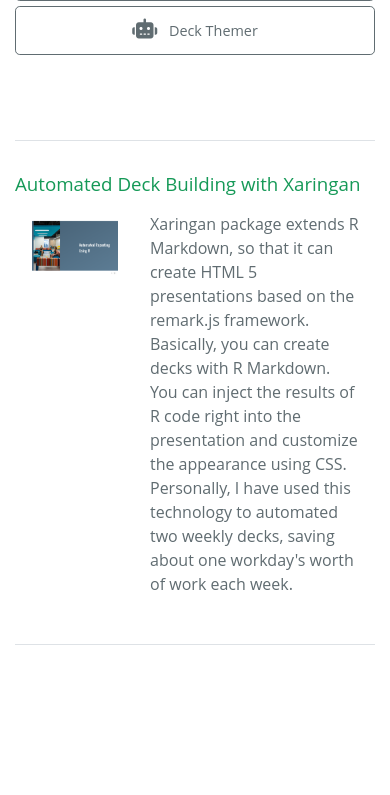
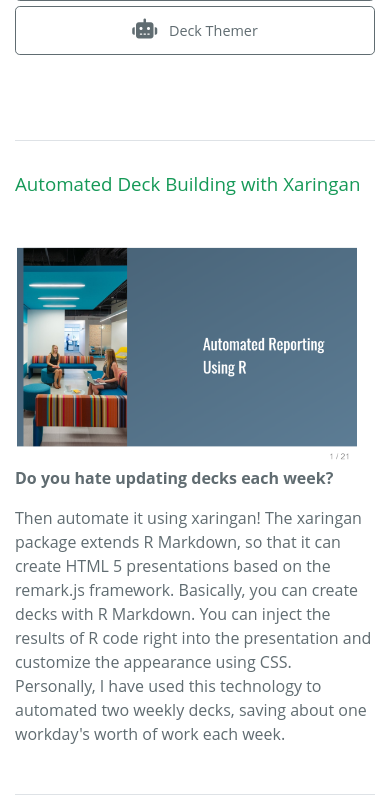
Before and after one commit to corydonbaylor/flask-app, a Flask app: page /analytics in a window 390 px wide. Shown: the part 548-1343 px from the top of the page. Before the commit the page ends 1193 px from the top, so only its background shows below. Run offline with Flask 2, Linux system fonts and the light colour scheme; some libraries are stand-ins or nearby versions.

Commit message:
figured out breakpoints and created a custom class

```diff
--- a/app/static/custom.css
+++ b/app/static/custom.css
@@ -187,6 +187,24 @@
     max-width: 1140px;
   }}
 
+.col-left{
+  width:40%!important;
+  padding-right: 1rem;
+}
+@media (max-width:768px){
+  .col-left{
+    width:100%!important
+  }
+}
+
+.col-right{
+  width:60%!important;
+}
+@media (max-width:768px){
+  .col-right{
+    width:100%!important
+  }
+}
 /* image highlights  */
 
 .img-fit{
--- a/app/templates/analytics.html
+++ b/app/templates/analytics.html
@@ -32,17 +32,21 @@
 </div>
 <div class="sub-section">
     <h3>Automated Deck Building with Xaringan</h3>
-    <div class="d-flex flex-row">
-        <div class="col-4">
+    <div class="d-flex flex-wrap">
+        <div class="col-left">
             <a href="{{url_for('static', filename='analytics/xaringan/template.html')}}">
                 <div class="image-link">
                     <img src="{{url_for('static', filename='images/analytics/booz-theme.PNG')}}" style="width:100%;">
                 </div>
             </a>
         </div>
-        <div class="col-8 align-self-center">
+        <div class="col-right align-self-center">
             <p>
-                Xaringan package extends R Markdown, so that it can create HTML 5 presentations based
+                <strong>Do you hate updating decks each week?</strong>
+            </p>
+            <p>
+                Then automate it using xaringan! The xaringan package extends R Markdown, so that it can create HTML 5
+                presentations based
                 on the remark.js framework. Basically, you can create decks with R Markdown. You can
                 inject the results of R code right into the presentation and customize the appearance
                 using CSS. Personally, I have used this technology to automated two weekly decks, saving
--- a/app/templates/webdev.html
+++ b/app/templates/webdev.html
@@ -18,11 +18,11 @@
 </div>
 <div class="sub-section">
     <h3>How to Build a Website</h3>
-    <div class="row">
-        <div class="col-4">
+    <div class="d-flex flex-wrap">
+        <div class="col-left">
             {% include 'partials/webdev_toc.html' %}
         </div>
-        <div class="col-6">
+        <div class="col-right align-self-center">
             <p>
                 <strong>Ever wanted to create a website, but didn't know where to start?</strong>
             </p>
```
